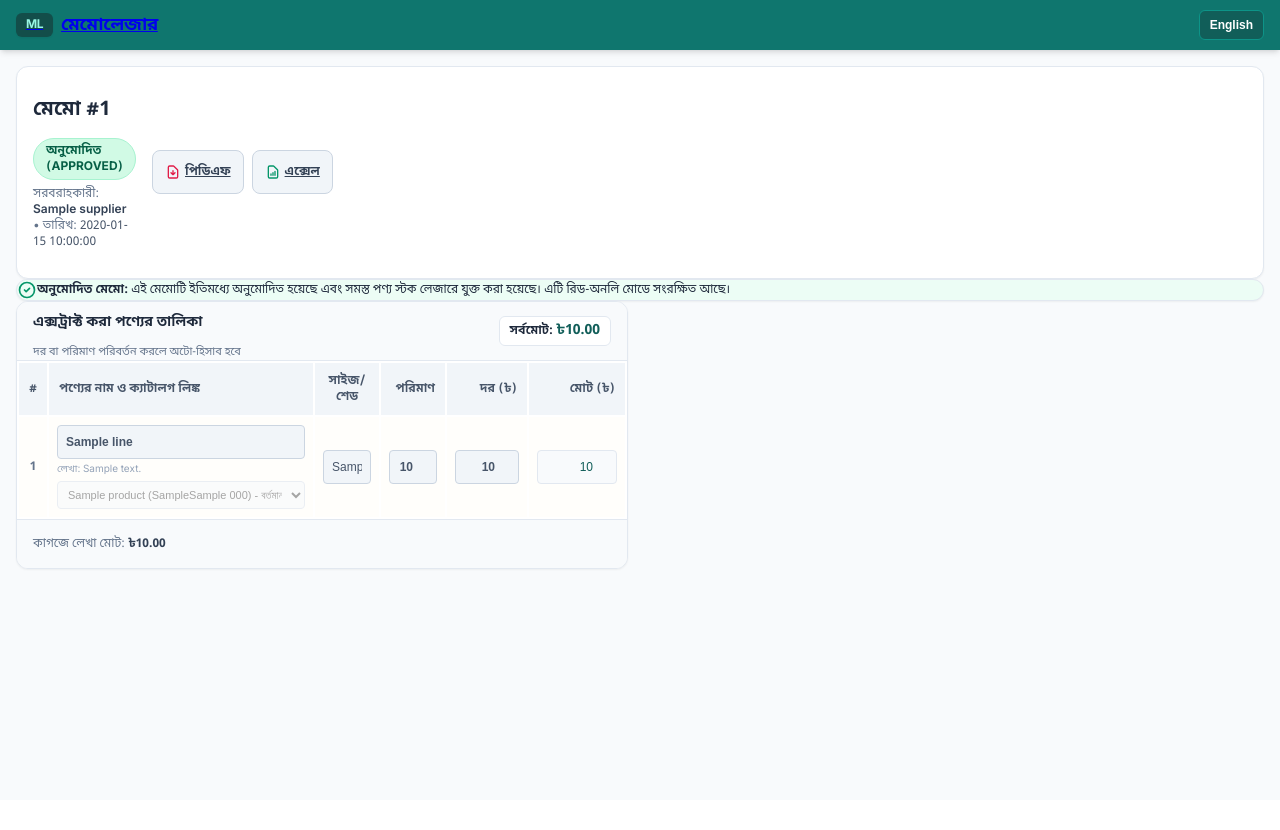
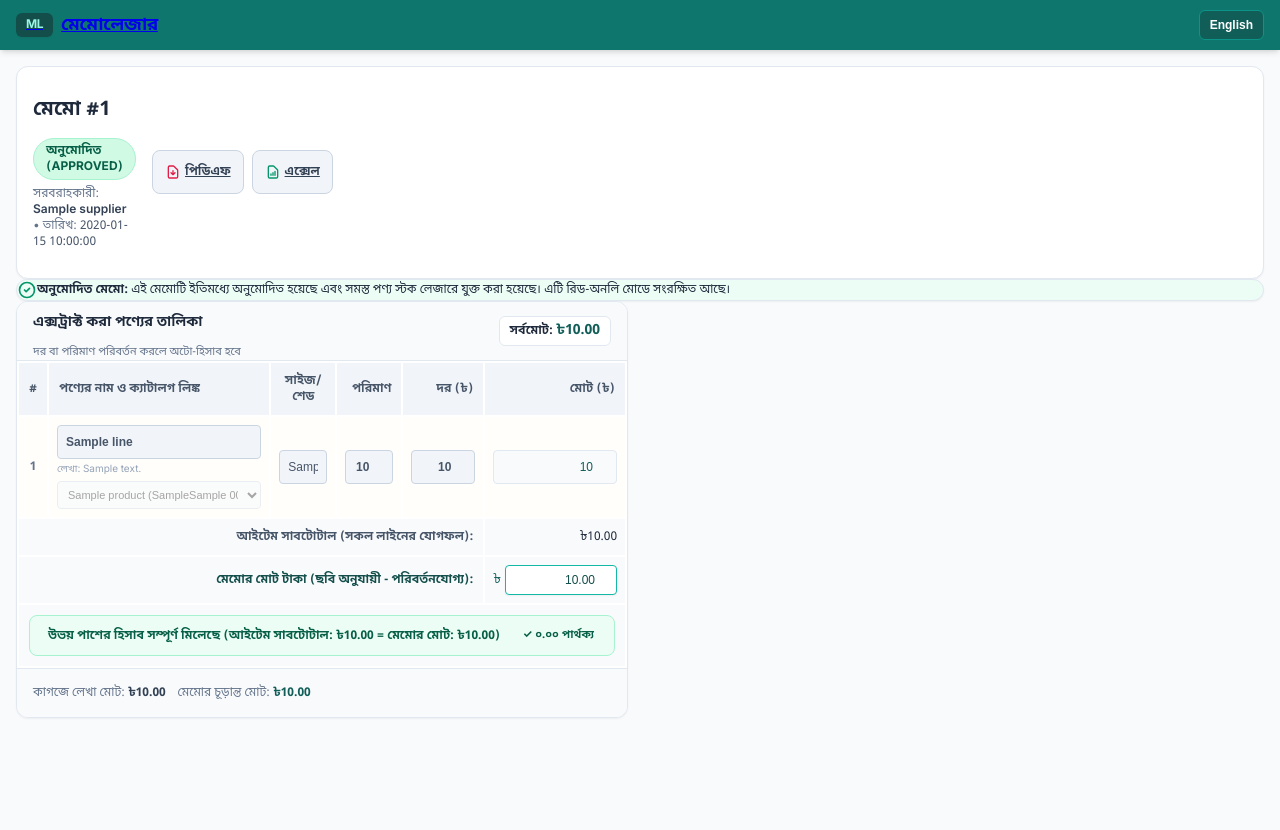
Before and after one commit to taufiqnet/MemoLedger, a FastAPI app: template app/templates/review.html in a window 1280 px wide. Before the commit the page ends 570 px from the top, so only its background shows below. Run offline with FastAPI, Linux system fonts and the light colour scheme; the template is opened without the code that fills it: most values are stand-ins (such as "Sample title", 1, 10 or a date in 2020); some libraries are stand-ins or nearby versions.

Commit message:
feat: add memo review api, schemas, ledger service, and review frontend UI

```diff
--- a/app/schemas/memo.py
+++ b/app/schemas/memo.py
@@ -88,6 +88,8 @@ class MemoDetailResponse(BaseModel):
 
 class MemoCommitRequest(BaseModel):
     lines: Optional[List[MemoLineUpdate]] = None
+    total_amount: Optional[Decimal] = None
+    written_total: Optional[Decimal] = None
     notes: Optional[str] = None
 
 
--- a/app/static/js/review.js
+++ b/app/static/js/review.js
@@ -9,6 +9,10 @@ export function initReview() {
   const tableBody = document.getElementById('lines-table-body');
   const grandTotalEl = document.getElementById('review-grand-total');
   const totalMismatchAlert = document.getElementById('total-mismatch-banner');
+  const subtotalEl = document.getElementById('review-calculated-subtotal');
+  const editableTotalInput = document.getElementById('review-editable-total');
+  const comparisonIndicator = document.getElementById('total-comparison-indicator');
+  const footerCurrentTotal = document.getElementById('footer-current-total');
 
   const saveDraftBtn = document.getElementById('save-draft-btn');
   const bottomSaveDraftBtn = document.getElementById('bottom-save-draft-btn');
@@ -128,28 +132,67 @@ export function initReview() {
         }
       }
     });
+
+    if (editableTotalInput) {
+      editableTotalInput.addEventListener('input', () => {
+        recalculateGrandTotal();
+      });
+    }
   }
 
   function recalculateGrandTotal() {
-    let sum = 0;
+    let subtotal = 0;
     document.querySelectorAll('.line-total-input').forEach((inp) => {
-      sum += parseFloat(inp.value) || 0;
+      subtotal += parseFloat(inp.value) || 0;
     });
 
-    if (grandTotalEl) {
-      grandTotalEl.textContent = `৳${sum.toFixed(2)}`;
+    if (subtotalEl) {
+      subtotalEl.textContent = `৳${subtotal.toFixed(2)}`;
     }
 
-    const writtenTotalAttr = container.getAttribute('data-written-total');
-    if (writtenTotalAttr) {
-      const writtenTotal = parseFloat(writtenTotalAttr);
-      const diff = Math.abs(sum - writtenTotal);
-      if (totalMismatchAlert) {
-        if (diff > 0.5) {
-          totalMismatchAlert.classList.remove('hidden');
-        } else {
-          totalMismatchAlert.classList.add('hidden');
-        }
+    // Editable total from image (or user edited)
+    let currentTotal = subtotal;
+    if (editableTotalInput && editableTotalInput.value !== '') {
+      currentTotal = parseFloat(editableTotalInput.value) || 0;
+    }
+
+    if (grandTotalEl) {
+      grandTotalEl.textContent = `৳${currentTotal.toFixed(2)}`;
+    }
+    if (footerCurrentTotal) {
+      footerCurrentTotal.textContent = `৳${currentTotal.toFixed(2)}`;
+    }
+
+    // Calculate difference between subtotal and memo total for clarification
+    const diff = Math.abs(subtotal - currentTotal);
+
+    if (comparisonIndicator) {
+      if (diff < 0.5) {
+        comparisonIndicator.className = 'flex flex-wrap items-center justify-between p-2.5 rounded-lg text-xs font-semibold bg-emerald-50 border border-emerald-200 text-emerald-800 transition-all';
+        comparisonIndicator.innerHTML = `
+          <div class="flex items-center gap-2">
+            <span class="w-2 h-2 rounded-full bg-emerald-500 inline-block"></span>
+            <span>উভয় পাশের হিসাব সম্পূর্ণ মিলেছে (আইটেম সাবটোটাল: ৳${subtotal.toFixed(2)} = মেমোর মোট: ৳${currentTotal.toFixed(2)})</span>
+          </div>
+          <span class="text-[11px] bg-emerald-200 text-emerald-900 px-2.5 py-0.5 rounded-full font-bold">✓ ০.০০ পার্থক্য</span>
+        `;
+      } else {
+        comparisonIndicator.className = 'flex flex-wrap items-center justify-between p-2.5 rounded-lg text-xs font-semibold bg-amber-50 border border-amber-300 text-amber-900 transition-all';
+        comparisonIndicator.innerHTML = `
+          <div class="flex items-center gap-2">
+            <span class="w-2 h-2 rounded-full bg-amber-500 inline-block"></span>
+            <span>পার্থক্য স্পষ্টকরণ: আইটেমগুলোর যোগফল ৳${subtotal.toFixed(2)}, কিন্তু মেমোর মোট ৳${currentTotal.toFixed(2)} (পার্থক্য: ৳${diff.toFixed(2)})</span>
+          </div>
+          <span class="text-[11px] bg-amber-200 text-amber-950 px-2.5 py-0.5 rounded-full font-bold">পার্থক্য: ৳${diff.toFixed(2)}</span>
+        `;
+      }
+    }
+
+    if (totalMismatchAlert) {
+      if (diff > 0.5) {
+        totalMismatchAlert.classList.remove('hidden');
+      } else {
+        totalMismatchAlert.classList.add('hidden');
       }
     }
   }
@@ -208,8 +251,11 @@ export function initReview() {
     const suppVal = supplierSelect ? supplierSelect.value : null;
     const supplier_id = (suppVal && suppVal.length === 36) ? suppVal : null;
 
+    const editableTotal = editableTotalInput ? parseFloat(editableTotalInput.value) : null;
+
     const payload = {
       lines,
+      written_total: !isNaN(editableTotal) ? editableTotal : null,
       supplier_id: supplier_id,
       memo_number: memoNumberInput ? (memoNumberInput.value.trim() || null) : null,
       memo_date: memoDateInput ? (memoDateInput.value.trim() || null) : null
@@ -383,12 +429,17 @@ export function initReview() {
     });
 
     const lines = gatherCurrentLines();
+    const editableTotal = editableTotalInput ? parseFloat(editableTotalInput.value) : null;
 
     try {
       const resp = await fetch(`/api/v1/memos/${memoId}/commit`, {
         method: 'POST',
         headers: { 'Content-Type': 'application/json' },
-        body: JSON.stringify({ lines })
+        body: JSON.stringify({
+          lines,
+          total_amount: !isNaN(editableTotal) ? editableTotal : null,
+          written_total: !isNaN(editableTotal) ? editableTotal : null
+        })
       });
 
       if (!resp.ok) {
@@ -430,6 +481,7 @@ export function initReview() {
     }
     renderBBoxes(linesData);
     setupLiveCalculations();
+    recalculateGrandTotal();
   } catch (e) {
     console.error("Error initializing review:", e);
   }
--- a/app/templates/review.html
+++ b/app/templates/review.html
@@ -294,14 +294,61 @@
             </tr>
             {% endfor %}
           </tbody>
+          <tfoot class="border-t-2 border-slate-300 bg-slate-50 text-xs">
+            <!-- Row 1: Subtotal Calculation -->
+            <tr class="border-b border-slate-200 bg-slate-100/60">
+              <td colspan="5" class="p-2.5 text-right font-bold text-slate-600">
+                আইটেম সাবটোটাল (সকল লাইনের যোগফল):
+              </td>
+              <td class="p-2 text-right">
+                <span id="review-calculated-subtotal" class="font-extrabold text-slate-800 text-xs">৳0.00</span>
+              </td>
+              {% if memo.status != 'APPROVED' %}
+              <td></td>
+              {% endif %}
+            </tr>
+
+            <!-- Row 2: Editable Total Amount from Image -->
+            <tr class="bg-teal-50/60 border-b border-slate-200">
+              <td colspan="5" class="p-2.5 text-right font-bold text-teal-900">
+                মেমোর মোট টাকা (ছবি অনুযায়ী - পরিবর্তনযোগ্য):
+              </td>
+              <td class="p-2 text-right">
+                <div class="flex items-center justify-end gap-1">
+                  <span class="font-extrabold text-teal-800">৳</span>
+                  <input type="number"
+                         step="0.01"
+                         id="review-editable-total"
+                         value="{{ '%.2f'|format(memo.extracted_total or memo.written_total or 0) }}"
+                         class="w-28 p-1.5 border border-teal-500 rounded text-right font-extrabold text-xs text-teal-900 bg-white focus:ring-2 focus:ring-teal-500 shadow-xs"
+                         title="মেমোর ছবি অনুযায়ী মোট টাকা (প্রয়োজনে পরিবর্তন করুন)"
+                         {{ 'readonly disabled' if memo.status == 'APPROVED' else '' }}>
+                </div>
+              </td>
+              {% if memo.status != 'APPROVED' %}
+              <td></td>
+              {% endif %}
+            </tr>
+
+            <!-- Row 3: Live Verification & Clarification Indicator -->
+            <tr class="bg-slate-50">
+              <td colspan="{% if memo.status != 'APPROVED' %}7{% else %}6{% endif %}" class="p-2.5">
+                <div id="total-comparison-indicator" class="flex items-center justify-between p-2.5 rounded-lg text-xs font-semibold">
+                  <!-- Dynamic status injected by JS -->
+                </div>
+              </td>
+            </tr>
+          </tfoot>
         </table>
       </div>
 
       <!-- Table Bottom Footer -->
       <div
         class="p-4 bg-slate-50 border-t border-slate-200 flex flex-col sm:flex-row items-center justify-between gap-3">
-        <div class="text-xs text-slate-500">
-          কাগজে লেখা মোট: <strong class="text-slate-700">৳{{ "%.2f"|format(memo.written_total or 0) }}</strong>
+        <div class="text-xs text-slate-500 flex flex-wrap items-center gap-3">
+          <div>কাগজে লেখা মোট: <strong class="text-slate-700">৳{{ "%.2f"|format(memo.written_total or 0) }}</strong></div>
+          <div class="hidden sm:inline text-slate-300">|</div>
+          <div>মেমোর চূড়ান্ত মোট: <strong id="footer-current-total" class="text-teal-800 font-extrabold">৳{{ "%.2f"|format(memo.extracted_total or memo.written_total or 0) }}</strong></div>
         </div>
 
         {% if memo.status != 'APPROVED' %}
```
Also changed, not shown: app/api/v1/memos.py (+7 -3 lines), app/services/ledger/ledger_service.py (+6 -1 lines).
